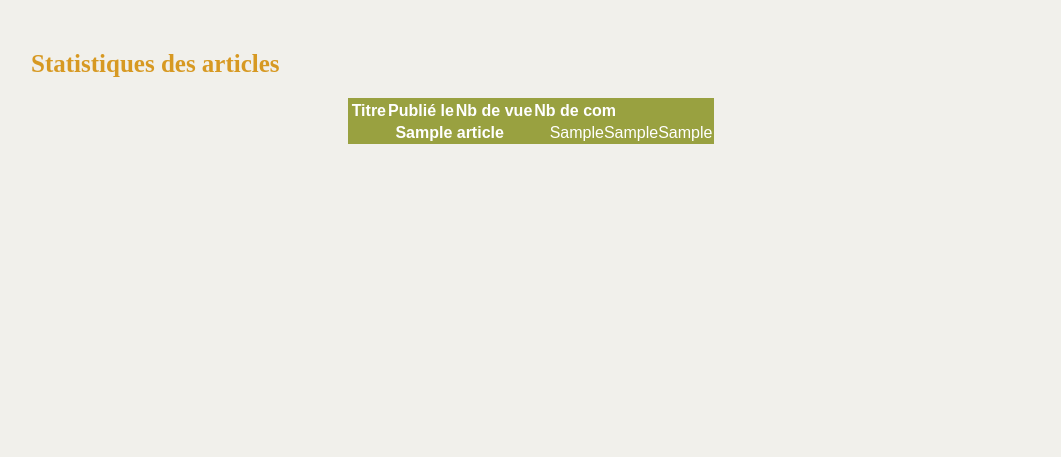
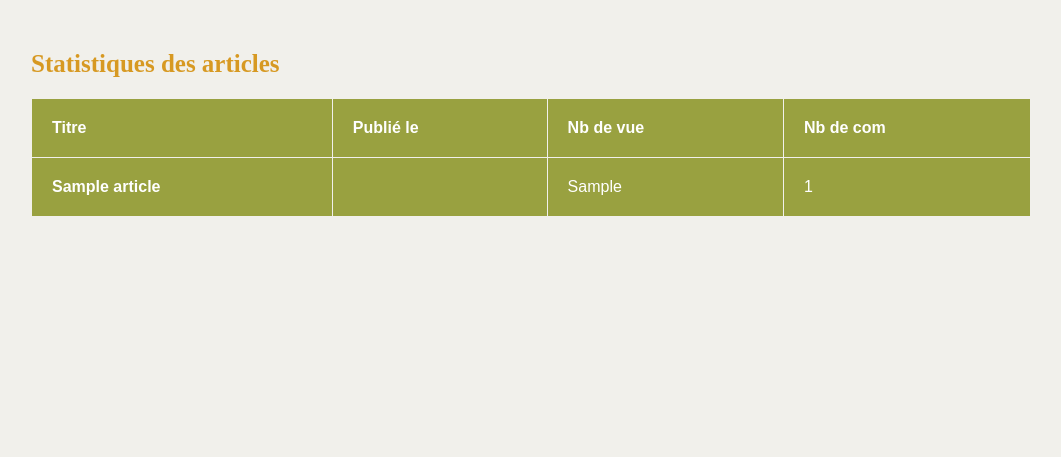
Before and after one commit to AD2210/PHP-blog-emilie-forteroche-main, a PHP site: template views/templates/monitoring.php in a window 1280 px wide. Shown: the part 211-668 px from the top of the page, without its empty margins (109-1170 px from the left). Run offline with PHP 8.4, Linux system fonts and the light colour scheme; the template is opened without the code that fills it: most values are stand-ins (such as "Sample title", 1, 10 or a date in 2020); data that the repository does not hold is empty; some web fonts are replaced.

Commit message:
format table, add correct data

```diff
--- a/controllers/AdminController.php
+++ b/controllers/AdminController.php
@@ -36,12 +36,14 @@ class AdminController {
 
         // On récupère les articles.
         $articleManager = new ArticleManager();
+        $commentManager = new CommentManager();
         $articles = $articleManager->getAllArticles();
 
         // On affiche la page de monitoring.
         $view = new View("Monitoring");
         $view->render("monitoring", [
-            'articles' => $articles
+            'articles' => $articles,
+            'commentManager' => $commentManager
         ]);
     }
 
--- a/css/style.css
+++ b/css/style.css
@@ -311,6 +311,7 @@ a.info {
     margin-bottom: 20px;
     background-color: var(--commentPaleColor);
     color: white;
+    width: 100%;
 }
 
 .articleLine {
@@ -338,6 +339,23 @@ a.info {
 }
 
 /**
+* Ajout class tableau statistiques
+*/
+
+.tableMonitoring{
+    color: white;
+    background-color: var(--commentPaleColor);
+    text-align: left;
+    border-collapse: collapse;
+    width: 1000px;
+}
+
+.tableLine th, td{
+    padding: 20px;
+    border: 1px solid var(--backgroundColor);
+}
+
+/**
  * Footer global de la page.
  */
 footer {
--- a/models/Article.php
+++ b/models/Article.php
@@ -2,7 +2,7 @@
 
 /**
  * Entité Article, un article est défini par les champs
- * id, id_user, title, content, date_creation, date_update
+ * id, id_user, title, content, date_creation, date_update, nb_vue
  */
  class Article extends AbstractEntity
  {
--- a/views/templates/monitoring.php
+++ b/views/templates/monitoring.php
@@ -8,9 +8,9 @@
 <h2>Statistiques des articles</h2>
 
 <div>
-    <table class="adminArticle">
-        <thead class="articleLine">
-            <tr>
+    <table class="tableMonitoring">
+        <thead>
+            <tr class="tableLine">
                 <th scope="col">Titre</th>
                 <th scope="col">Publié le</th>
                 <th scope="col">Nb de vue</th>
@@ -19,11 +19,11 @@
         </thead>
         <tbody>
             <?php foreach ($articles as $article) { ?>
-            <tr class="articleLine">
+            <tr class="tableLine">
                 <th scope="row" class="title"><?= $article->getTitle() ?></th>
-                <td class="content"><?= $article->getNbVue() ?></td>
-                <td class="content"><?= $article->getNbVue() ?></td>
-                <td class="content"><?= $article->getNbVue() ?></td>
+                <td><?= Utils::convertDateToFrenchFormat($article->getDateCreation()) ?></td>
+                <td><?= $article->getNbVue() ?></td>
+                <td><?= count($commentManager->getAllCommentsByArticleId($article->getId())) ?></td>
             </tr>
             <?php } ?>
         </tbody>
```
